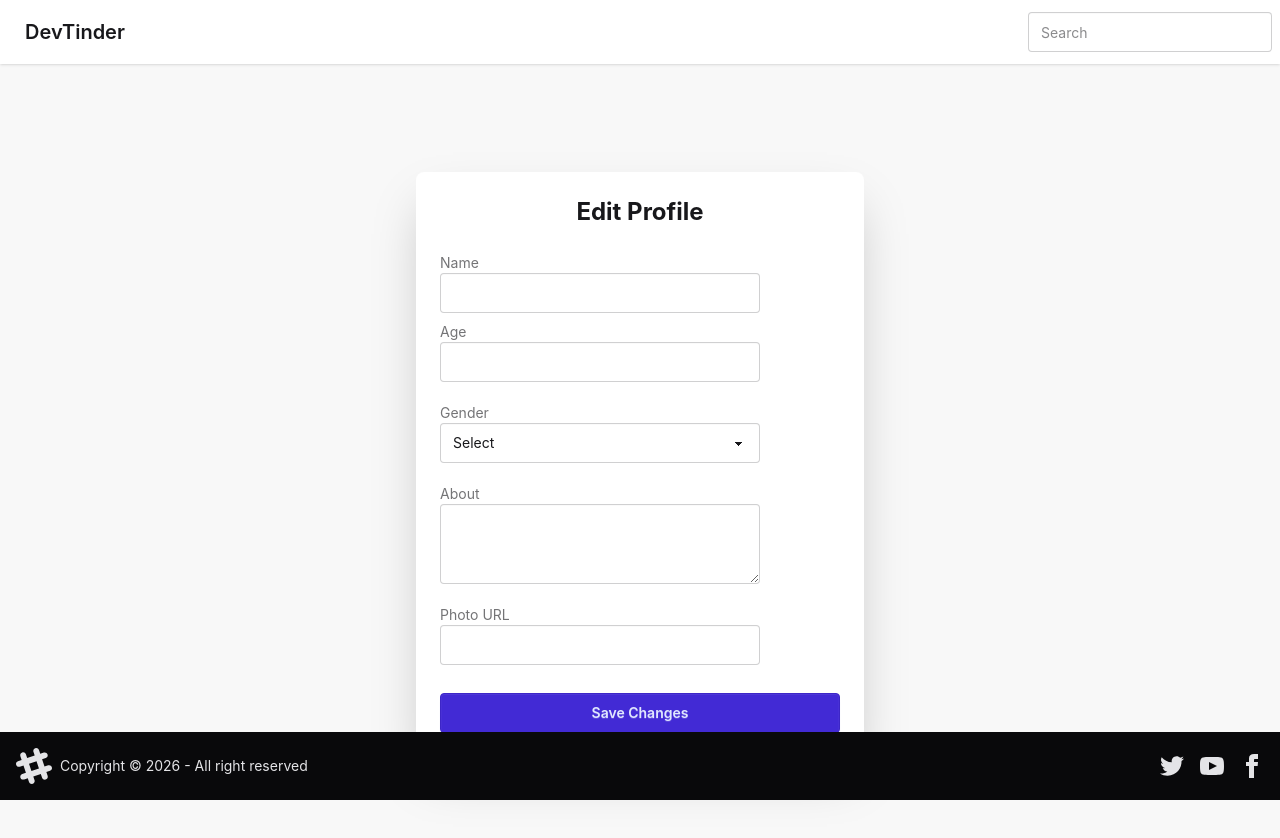
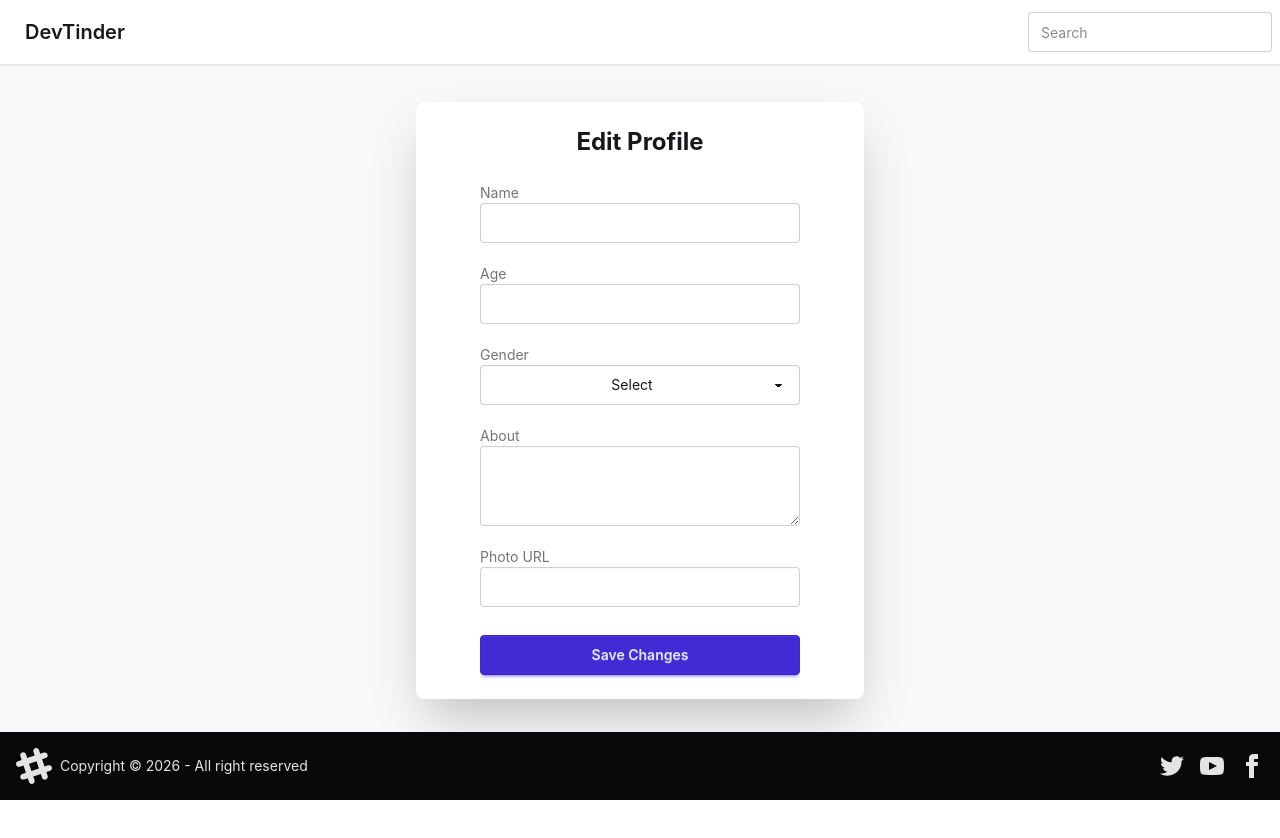
Before and after one commit to TanvirKaurBedi/DevTinder, a React (Vite) app in the folder frontend/: page /profile in a window 1280 px wide. Shown: the top 838 px of the page. After the commit the page ends 800 px from the top, so only its background shows below. Built offline with nearby package versions, Linux system fonts and the light colour scheme; no server answers.

Commit message:
ui fixing

```diff
--- a/frontend/package.json
+++ b/frontend/package.json
@@ -12,8 +12,9 @@
   "dependencies": {
     "@reduxjs/toolkit": "^2.11.2",
     "axios": "^1.15.0",
-    "react": "^19.2.4",
-    "react-dom": "^19.2.4",
+    "react": "^18.2.0",
+    "react-dom": "^18.2.0",
+    "react-infinite-scroll-component": "^7.1.0",
     "react-redux": "^9.2.0",
     "react-router-dom": "^7.14.0"
   },
--- a/frontend/src/components/Connections.jsx
+++ b/frontend/src/components/Connections.jsx
@@ -1,34 +1,67 @@
-import { useEffect } from "react";
+import { useEffect, useState } from "react";
 import axios from "axios";
 import BASE_URL from "../utils/constants";
 import { useDispatch, useSelector } from "react-redux";
 import { addConnections } from "../utils/connectionSlice";
+import InfiniteScroll from "react-infinite-scroll-component";
+
 const Connections = () => {
   const dispatch = useDispatch();
   const connections = useSelector((state) => state.connections);
+
+  const [page, setPage] = useState(1);
+  const [hasMore, setHasMore] = useState(true);
+  const [isLoading, setIsLoading] = useState(false);
+
   const fetchConnections = async () => {
+    if (isLoading || !hasMore) return;
+
+    setIsLoading(true);
     try {
-      const res = await axios.get(BASE_URL + "/user/connections", {
-        withCredentials: true,
-      });
-      console.log(res.data.data);
-      dispatch(addConnections(res.data.data));
+      const res = await axios.get(
+        `${BASE_URL}/user/connections?page=${page}&limit=10`,
+        { withCredentials: true },
+      );
+
+      const newData = res.data.data;
+
+      // stop when no more data
+      if (newData.length < 10) {
+        setHasMore(false);
+      }
+
+      dispatch(addConnections(newData));
+      setPage((prev) => prev + 1);
     } catch (err) {
       console.error("Error fetching connections:", err);
+    } finally {
+      setIsLoading(false);
     }
   };
+
   useEffect(() => {
-    fetchConnections();
+    fetchConnections(); // initial load
   }, []);
 
-  if (connections.length === 0) {
-    return <div>No connections found.</div>;
+  if (connections.length === 0 && !hasMore) {
+    return <div className="text-center mt-10">No connections found.</div>;
   }
+
   return (
     <div className="p-4 max-w-2xl mx-auto">
-      <div>
       <h2 className="text-2xl font-bold mb-4">Your Connections</h2>
-      </div>
+
+      <InfiniteScroll
+        dataLength={connections.length}
+        next={fetchConnections}
+        hasMore={hasMore}
+        loader={<p className="text-center">Loading...</p>}
+        endMessage={
+          <p className="text-center text-gray-400">
+            🎉 You have seen all connections
+          </p>
+        }
+      >
         {connections.map((connection) => (
           <div
             key={connection._id}
@@ -37,22 +70,25 @@ const Connections = () => {
             <img
               src={connection.photoUrl}
               alt={connection.name}
-            width="100"
-            height="100"
-            className="rounded-full object-cover"
+              className="w-16 h-16 rounded-full object-cover"
             />
+
             <div>
-            <p>{connection.name}</p>
+              <p className="font-semibold">{connection.name}</p>
+
               {connection.age && connection.gender && (
-              <p>
-                {connection.age} {connection.gender}
+                <p className="text-sm text-gray-400">
+                  {connection.age}, {connection.gender}
                 </p>
               )}
-            <p>{connection.about}</p>
+
+              <p className="text-sm">{connection.about}</p>
             </div>
           </div>
         ))}
+      </InfiniteScroll>
     </div>
   );
 };
+
 export default Connections;
--- a/frontend/src/components/EditProfile.jsx
+++ b/frontend/src/components/EditProfile.jsx
@@ -28,29 +28,24 @@ const EditProfile = () => {
         },
         { withCredentials: true },
       );
-      console.log("RES", res);
       dispatch(addUser(res.data.data));
       setMessage("Profile updated successfully");
       setError("");
     } catch (err) {
-      console.log("EKSSSS", err.response.data.message);
       setMessage("");
       setError(err.response?.data?.message || "Failed to update profile");
-      return res.status(500).json({
-        message: err.message || "Server error",
-      });
     }
   };
 
   return (
-    <div className="min-h-screen flex items-center justify-center bg-base-200">
+    <div className="h-[calc(100vh-8rem)] bg-base-200 px-4 overflow-hidden flex items-center justify-center">
       <div className="card w-full max-w-md shadow-2xl bg-base-100">
-        <div className="card-body">
+        <div className="card-body items-center">
           <h2 className="text-2xl font-bold text-center mb-4">Edit Profile</h2>
 
           {/* Name */}
-          <div className="form-control">
-            <label className="label w-[100px]">
+          <div className="form-control w-full max-w-xs">
+            <label className="label justify-center">
               <span className="label-text">Name</span>
             </label>
             <input
@@ -61,8 +56,8 @@ const EditProfile = () => {
             />
           </div>
 
-          <div className="form-control">
-            <label className="label w-[100px]">
+          <div className="form-control w-full max-w-xs mt-3">
+            <label className="label justify-center">
               <span className="label-text">Age</span>
             </label>
             <input
@@ -74,12 +69,12 @@ const EditProfile = () => {
           </div>
 
           {/* Gender */}
-          <div className="form-control mt-3">
-            <label className="label w-[100px]">
+          <div className="form-control w-full max-w-xs mt-3">
+            <label className="label justify-center">
               <span className="label-text">Gender</span>
             </label>
             <select
-              className="select select-bordered"
+              className="select select-bordered text-center"
               value={gender}
               onChange={(e) => setGender(e.target.value)}
             >
@@ -91,8 +86,8 @@ const EditProfile = () => {
           </div>
 
           {/* About */}
-          <div className="form-control mt-3">
-            <label className="label w-[100px]">
+          <div className="form-control w-full max-w-xs mt-3">
+            <label className="label justify-center">
               <span className="label-text">About</span>
             </label>
             <textarea
@@ -103,8 +98,8 @@ const EditProfile = () => {
           </div>
 
           {/* Photo URL */}
-          <div className="form-control mt-3">
-            <label className="label w-[100px]">
+          <div className="form-control w-full max-w-xs mt-3">
+            <label className="label justify-center">
               <span className="label-text">Photo URL</span>
             </label>
             <input
@@ -126,7 +121,7 @@ const EditProfile = () => {
           )}
 
           {/* Button */}
-          <div className="form-control mt-5">
+          <div className="form-control mt-5 w-full max-w-xs">
             <button className="btn btn-primary w-full" onClick={handleUpdate}>
               Save Changes
             </button>
--- a/frontend/src/components/Feed.jsx
+++ b/frontend/src/components/Feed.jsx
@@ -1,13 +1,14 @@
-import { useEffect } from "react";
+import React, { useEffect, useState } from "react";
+import axios from "axios";
+import BASE_URL from "../utils/constants";
 import { useDispatch, useSelector } from "react-redux";
-import axios from "axios";
 import { setFeedPosts } from "../utils/feedSlice";
-import BASE_URL from "../utils/constants";
 import UserCard from "./UserCard";
-
 const Feed = () => {
   const dispatch = useDispatch();
   const posts = useSelector((store) => store.feed.posts);
+  const [currentIndex, setCurrentIndex] = useState(0);
+
   const fetchFeed = async () => {
     try {
       const res = await axios.get(BASE_URL + "/feed", {
@@ -15,20 +16,36 @@ const Feed = () => {
       });
       dispatch(setFeedPosts(res.data.data));
     } catch (err) {
-      console.error("Error fetching feed:", err);
+      console.error(err);
     }
   };
+
   useEffect(() => {
     fetchFeed();
   }, []);
+
+  const handleNext = () => {
+    setCurrentIndex((prev) => (prev < posts.length - 1 ? prev + 1 : prev));
+  };
+
+  if (!posts || posts.length === 0) {
+    return (
+      <div className="h-[calc(100vh-4rem)] flex items-center justify-center px-4 overflow-hidden">
+        <p className="text-center">No more profiles 😴</p>
+      </div>
+    );
+  }
+
+  const currentUser = posts[currentIndex];
+
   return (
-    <>
-      {posts.map((post) => (
-        <div key={post.id} className="mb-4 flex justify-center">
-          <UserCard post={post} />
-        </div>
-      ))}
-    </>
+    <div className="h-[calc(100vh-4rem)] flex flex-col items-center justify-center px-4 overflow-hidden">
+      <UserCard post={currentUser} onAction={handleNext} />
+
+      <p className="text-sm text-gray-400 mt-4">
+        {currentIndex + 1} / {posts.length}
+      </p>
+    </div>
   );
 };
 export default Feed;
--- a/frontend/src/utils/connectionSlice.js
+++ b/frontend/src/utils/connectionSlice.js
@@ -5,7 +5,12 @@ const connectionSlice = createSlice({
   initialState: [],
   reducers: {
     addConnections: (state, action) => {
-      return action.payload;
+      const merged = [...state, ...action.payload];
+      const uniqueById = new Map();
+      merged.forEach((user) => {
+        uniqueById.set(user._id, user);
+      });
+      return Array.from(uniqueById.values());
     },
     removeConnections: (state, action) => {
       return [];
```
Also changed, not shown: 2 other files (tests, documents, lock files or other folders). Lines whose indentation alone changed are shown as unchanged.
